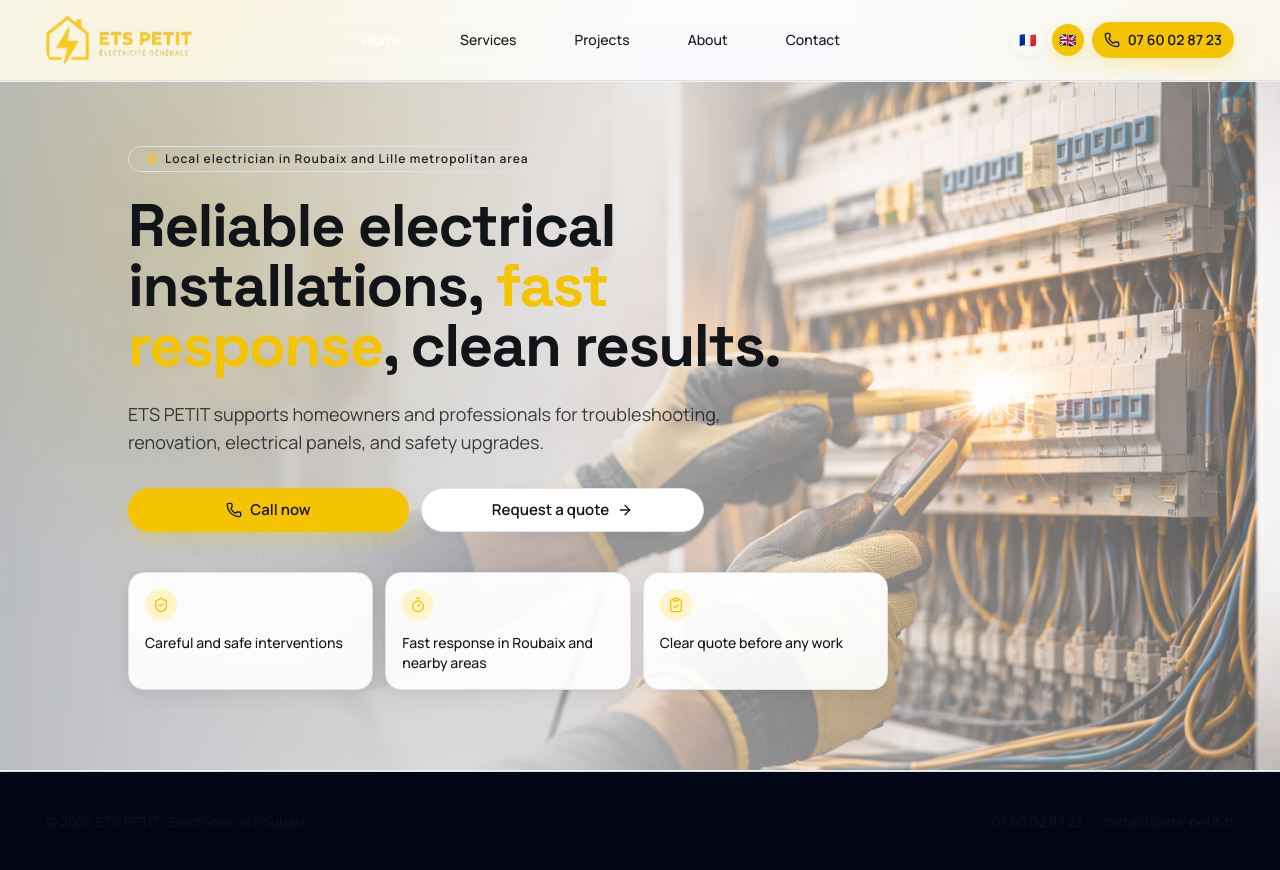
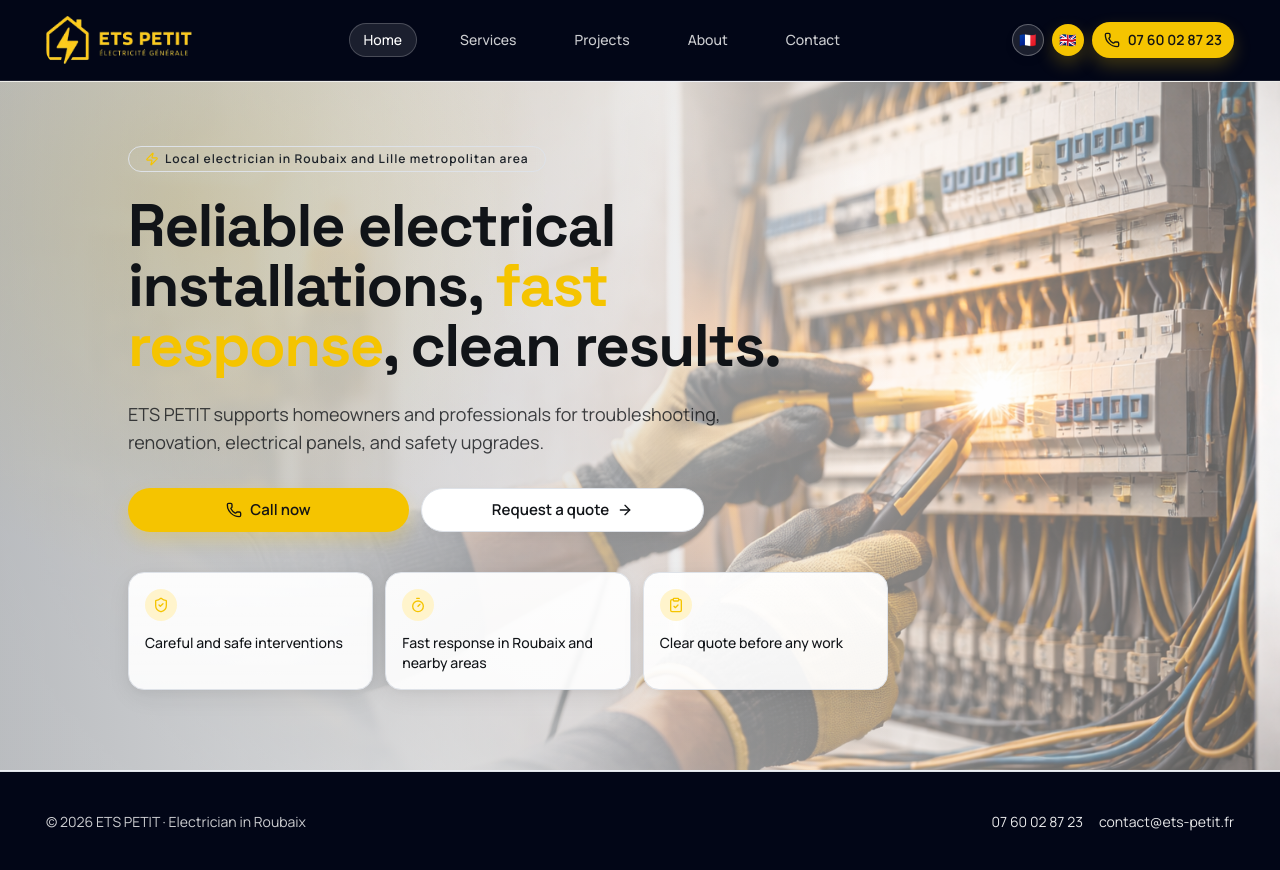
Before and after one commit to El-cmd/-Freelance-Mission-ETS-PETIT---Electricien, a React (Vite) app: page / in a window 1280 px wide. Built offline with nearby package versions, Linux system fonts and the light colour scheme.

Commit message:
Fix contraste header/footer et opacites Tailwind valides

```diff
--- a/src/components/layout/Footer/Footer.tsx
+++ b/src/components/layout/Footer/Footer.tsx
@@ -8,15 +8,15 @@ export function Footer() {
 
   return (
     <footer className="border-t border-white/12 bg-slate-950 py-10">
-      <div className="container flex flex-col gap-3 text-sm text-white/72 sm:flex-row sm:items-center sm:justify-between">
+      <div className="container flex flex-col gap-3 text-sm text-white/80 sm:flex-row sm:items-center sm:justify-between">
         <p>
           © {new Date().getFullYear()} {siteConfig.name} · {copy.footerSubtitle}
         </p>
         <div className="flex items-center gap-4">
-          <a href={siteConfig.phoneHref} className="text-white/86 hover:text-primary">
+          <a href={siteConfig.phoneHref} className="text-white/90 hover:text-primary">
             {siteConfig.phoneDisplay}
           </a>
-          <a href={`mailto:${siteConfig.email}`} className="text-white/86 hover:text-primary">
+          <a href={`mailto:${siteConfig.email}`} className="text-white/90 hover:text-primary">
             {siteConfig.email}
           </a>
         </div>
--- a/src/components/layout/Header/Header.tsx
+++ b/src/components/layout/Header/Header.tsx
@@ -22,7 +22,7 @@ export function Header() {
   const copy = getUiCopy(locale)
 
   return (
-    <header className="sticky top-0 z-40 border-b border-white/12 bg-slate-950/88 backdrop-blur-md">
+    <header className="sticky top-0 z-40 border-b border-white/10 bg-slate-950 backdrop-blur-md">
       <div className="container flex h-20 items-center justify-between">
         <Link to="/" className="flex items-center" aria-label={copy.homeLinkAria}>
           <img src={logo} alt="Logo ETS PETIT" className="h-10 w-auto rounded-md object-contain sm:h-12" />
@@ -36,8 +36,8 @@ export function Header() {
               className={({ isActive }) =>
                 `rounded-full border px-3.5 py-1.5 text-sm font-medium transition-colors ${
                   isActive
-                    ? 'border-white/20 bg-white/12 text-white'
-                    : 'border-transparent text-white/78 hover:border-white/20 hover:text-white'
+                    ? 'border-white/20 bg-white/10 text-white'
+                    : 'border-transparent text-white/80 hover:border-white/20 hover:text-white'
                 }`
               }
             >
@@ -52,7 +52,7 @@ export function Header() {
             variant={locale === 'fr' ? 'default' : 'outline'}
             onClick={() => setLocale('fr')}
             aria-label="Basculer en français"
-            className={`h-8 w-8 p-0 text-sm ${locale === 'fr' ? '' : 'border-white/30 bg-white/10 text-white hover:bg-white/16 hover:text-white'}`}
+            className={`h-8 w-8 p-0 text-sm ${locale === 'fr' ? '' : 'border-white/30 bg-white/10 text-white hover:bg-white/15 hover:text-white'}`}
           >
             🇫🇷
           </Button>
@@ -61,7 +61,7 @@ export function Header() {
             variant={locale === 'en' ? 'default' : 'outline'}
             onClick={() => setLocale('en')}
             aria-label="Switch to English"
-            className={`h-8 w-8 p-0 text-sm ${locale === 'en' ? '' : 'border-white/30 bg-white/10 text-white hover:bg-white/16 hover:text-white'}`}
+            className={`h-8 w-8 p-0 text-sm ${locale === 'en' ? '' : 'border-white/30 bg-white/10 text-white hover:bg-white/15 hover:text-white'}`}
           >
             🇬🇧
           </Button>
@@ -79,7 +79,7 @@ export function Header() {
               variant="outline"
               size="icon"
               aria-label={copy.menuAriaLabel}
-              className="border-white/30 bg-white/10 text-white hover:bg-white/16 hover:text-white"
+              className="border-white/30 bg-white/10 text-white hover:bg-white/15 hover:text-white"
             >
               <Menu className="h-5 w-5" />
             </Button>
```
